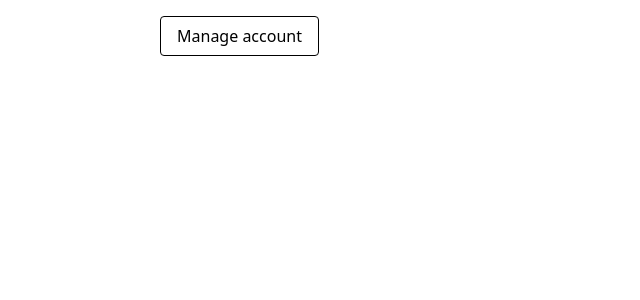
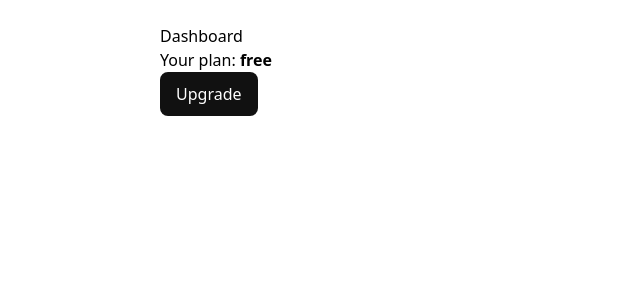
Before and after one commit to clbakerx/pulsenexis-web, a Next.js app: page /dashboard in a window 1280 px wide. Shown: the top 300 px of the page, without its empty margins (0-640 px from the left). Built offline with nearby package versions, Linux system fonts and the light colour scheme; no server answers; sample sign-in values are in the browser's storage.

Commit message:
Update page.tsx

```diff
--- a/app/dashboard/page.tsx
+++ b/app/dashboard/page.tsx
@@ -10,33 +10,20 @@ const isPlan = (v: unknown): v is Plan =>
 
 export default async function DashboardPage() {
   const { userId } = await auth();
-  if (!userId) {
-    const url = `/sign-in?redirect_url=${encodeURIComponent("/dashboard")}`;
-    redirect(url);
-  }
+  if (!userId) redirect(`/sign-in?redirect_url=${encodeURIComponent("/dashboard")}`);
 
-  const user = await currentUser(); // can be null in edge cases
+  const user = await currentUser();
   const meta = (user?.publicMetadata ?? {}) as Record<string, unknown>;
-
   const plan: Plan = isPlan(meta.plan) ? meta.plan : "free";
 
-  const btn: CSSProperties = {
-    padding: "10px 16px",
-    borderRadius: 8,
-    background: "#111",
-    color: "#fff",
-    textDecoration: "none",
-    display: "inline-block",
-  };
+  const btn: CSSProperties = { padding: "10px 16px", borderRadius: 8, background: "#111", color: "#fff", textDecoration: "none", display: "inline-block" };
 
   return (
     <main style={{ maxWidth: 960, margin: "24px auto" }}>
-      {/* …your UI… */}
-      {/* Show Upgrade when NOT premium */}
+      <h1>Dashboard</h1>
+      <p>Your plan: <b>{plan}</b></p>
       {plan !== "premium" && (
-        <Link href="app/checkout/account" className="rounded px-4 py-2 border">
-        Manage account
-        </Link>
+        <Link href="/plans" style={btn}>Upgrade</Link>
       )}
     </main>
   );
```
